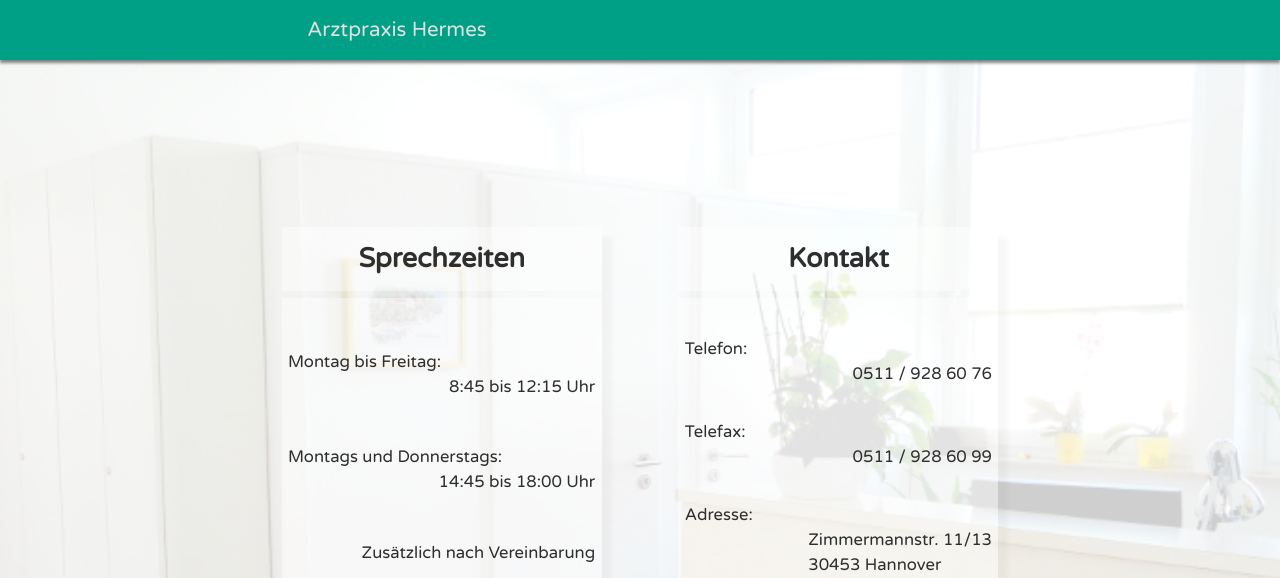
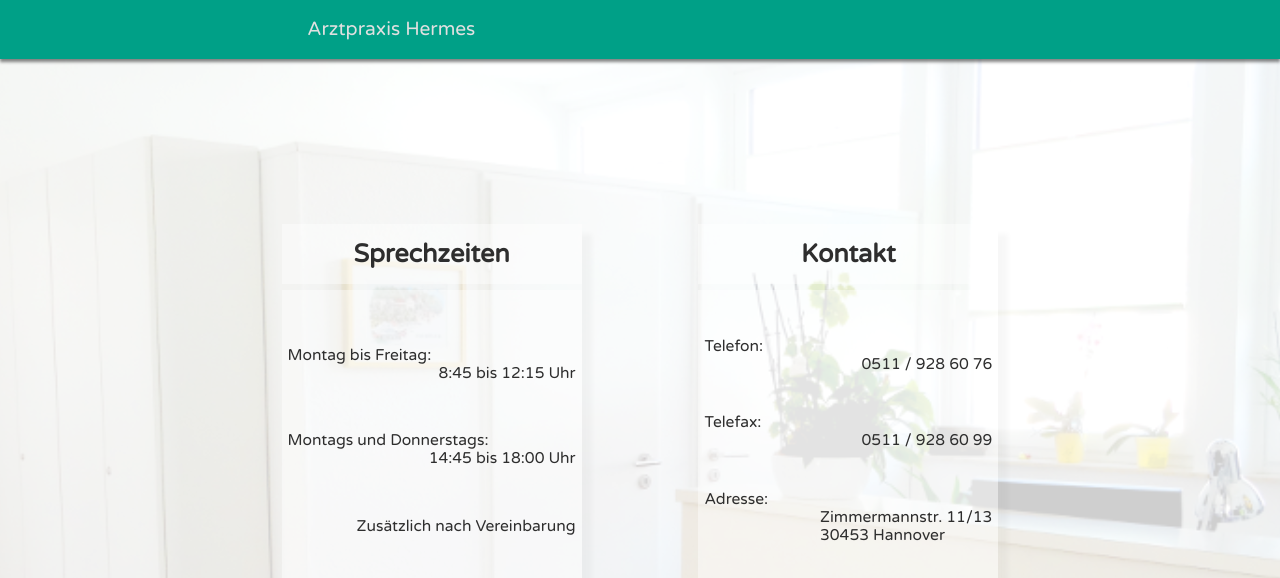
Before and after one commit to praxistill/praxistill.github.io, a Jekyll site: the page built from index.md, in a window 1280 px wide. Shown: the top 578 px of the page. Built offline with Jekyll 4.4.1, drawn with Linux system fonts in a browser that asks for light colours; nearby versions of some CDN libraries; grey boxes are pictures that could not be loaded.

Commit message:
add styling possibilities

```diff
--- a/_config.yml
+++ b/_config.yml
@@ -13,6 +13,27 @@
 enabled-footer: false
 
 styling:
-    primary-color: '#00a087'
-    text:
-        color: '#2e2e2e'
+    colors:
+        default:
+            base:
+                primary: '#00a087'
+                text: '#2e2e2e'
+            info-block:
+                background-color: "rgba(255, 255, 255, 0.4)"
+                opacity: 1
+
+    fonts:
+        default:
+            base:
+                style: normal
+                variant: normal
+                weight: normal
+                size: 0.75em
+                line-height: 1.5em
+                family: "Varela Round, sans-serif"
+            heading-title:
+                size: 1.6em
+                line-height: 1.5em
+            heading-info-block:
+                size: 1.8em
+                line-height: 1.41em
--- a/_sass/_text.scss
+++ b/_sass/_text.scss
@@ -12,8 +12,15 @@
 
 body {
 
-  font: normal 0.8em/1.5 "Varela Round", sans-serif;
-  color: #2e2e2e;
+  font-style: font(default, base, style);
+  font-variant: font(default, base, variant);
+  font-weight: font(default, base, weight);
+  font-size: font(default, base, size);
+  line-height: font(default, base, line-height);
+  font-family: font(default, base, family);
+
+  // normal 0.8em/1.5 "Varela Round", sans-serif;
+  color: color(default, base, text);
   /*font: 13px/1.5 "Helvetica Neue", Arial, "Liberation Sans", FreeSans, sans-serif;*/
 }
 
--- a/_sass/styling/_colors.scss
+++ b/_sass/styling/_colors.scss
@@ -1,7 +1,4 @@
 // BARS
 // // HEADER BAR
 
-$header-bar-color: $primary-color;
-// $header-bar-opacity: $
-// // FOOTER BAR
 $footer-bar-color: #0e0e0e;
--- a/_sass/styling/_header.scss
+++ b/_sass/styling/_header.scss
@@ -4,7 +4,7 @@
 
 %header-styling {
 	@extend %bar-styling;
-	background-color: $primary-color;
+	background-color: color(default, base, primary);
 	box-shadow: 0px 3px 3px 0px rgba(50, 50, 50, 0.6);
 }
 
@@ -13,8 +13,8 @@
 }
 
 .sitename {
-  font-size: 1.6em;
-  // line-height: 2.3em;
+  font-size: font(default, heading-title, size);
+  line-height: font(default, heading-title, line-height);
 
 }
 a.sitename, a:visited.sitename {
--- a/_sass/styling/_main.scss
+++ b/_sass/styling/_main.scss
@@ -7,11 +7,13 @@
 }
 
 .info-box-header {
-    background: rgba(255,255,255,0.4);
+	background-color: color(default, info-block, background-color);
+	opacity: color(default, info-block, opacity);
 }
 
 .info-box-body {
-    background: rgba(255,255,255,0.4);
+	background-color: color(default, info-block, background-color);
+	opacity: color(default, info-block, opacity);
 }
 
 .info-body-content {
@@ -20,7 +22,8 @@
 
 .info-header-content {
 	text-align: center;
-	font-size: var(--info-box-header-font-size);
+	font-size: font(default, heading-info-block, size);
+	line-height: font(default, heading-info-block, line-height);
 }
 
 .copyright {
@@ -28,7 +31,7 @@
 	font-size: 17px;
 }
 .copyright a {
-	color: #00a087;
+	color: color(default, base, primary);
 }
 
 /* INFO TABLE */
--- a/assets/css/main.scss
+++ b/assets/css/main.scss
@@ -1,6 +1,56 @@
 ---
 ---
 
-$primary-color: {{ site.styling.primary-color }};
+@use "sass:map";
+
+
+$default-font-family: {{ site.styling.fonts.default.base.family }};
+
+$colors: (
+
+	default: (
+		base: (
+			primary: {{ site.styling.colors.default.base.primary }},
+			text: {{ site.styling.colors.default.base.text }}
+		),
+		info-block: (
+			background-color: {{ site.styling.colors.default.info-block.background-color }},
+			opacity: {{ site.styling.colors.default.info-block.opacity }}
+		)
+	)
+
+);
+
+
+$fonts: (
+	default: (
+		base: (
+			style: {{ site.styling.fonts.default.base.style }},
+			variant: {{ site.styling.fonts.default.base.variant }},
+			weight: {{ site.styling.fonts.default.base.weight }},
+			size: {{ site.styling.fonts.default.base.size }},
+			line-height: {{ site.styling.fonts.default.base.line-height }},
+			family: $default-font-family
+		),
+		heading-info-block: (
+			size: {{ site.styling.fonts.default.heading-info-block.size }},
+			line-height: {{ site.styling.fonts.default.heading-info-block.line-height }}
+		),
+		heading-title: (
+			size: {{ site.styling.fonts.default.heading-title.size }},
+			line-height: {{ site.styling.fonts.default.heading-title.line-height }}
+		)
+	)
+);
+
+@function color($variant, $selector, $color-name) {
+	@return map-get(map-get(map-get($colors, $variant), $selector), $color-name);
+}
+
+@function font($variant, $selector, $name) {
+	@return map-get(map-get(map-get($fonts, $variant), $selector), $name);
+}
+
+$background-color: color(default, base, primary);
 
 @import "main";
```
